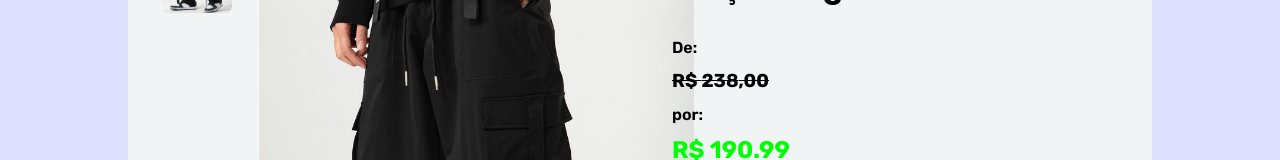
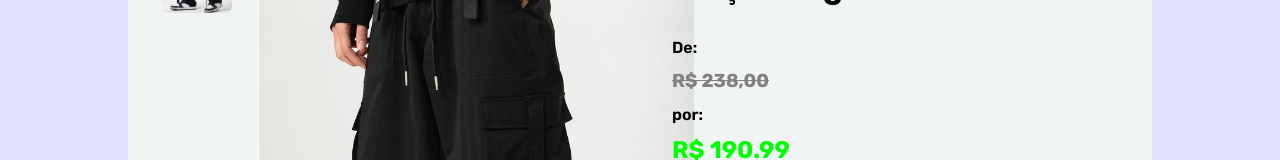
Before and after one commit to gustavocarvalho-ra/NextJs-Loja_Roupas, a Next.js app: page /produtos/1 in a window 1280 px wide. Shown: the part 339-499 px from the top of the page. Built offline with nearby package versions, Linux system fonts and the light colour scheme; a web font is replaced by a local one.

Commit message:
style: change color

```diff
--- a/app/produtos/styles.ts
+++ b/app/produtos/styles.ts
@@ -66,6 +66,7 @@ export const Main = styled.div `
           }
           h3 {
             text-decoration: line-through;
+            color: var(--grey);
           }
           h2 {
             color: var(--green);
@@ -156,7 +157,7 @@ export const Container = styled.div `
         span {
           font-size: 13px;
           text-decoration: line-through;
-          color: grey;
+          color: var(--grey);
           font-weight: 600;
           margin-right: 3em;
         }
```
